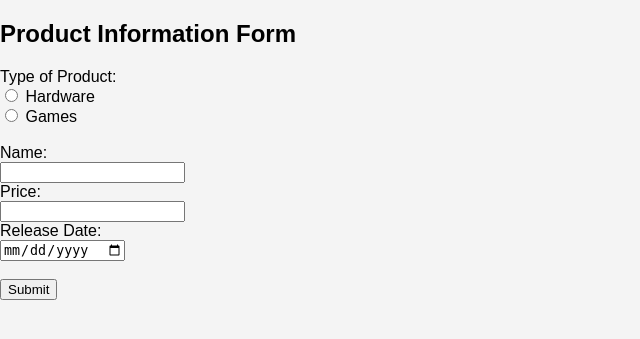
After one commit to haroldocurti/comex, a PHP site: page /product_form.php in a window 1280 px wide. The commit adds this page. Shown: the top 339 px of the page, without its empty margins (0-640 px from the left). Run offline with PHP 8.4, Linux system fonts and the light colour scheme.

Commit message:
index.php com os últimos 5 produtos adicionados, links para forms de inserção, e forms preparados. Refatoração de métodos.

```diff
--- /dev/null
+++ b/app.js
@@ -0,0 +1,27 @@
+// formScript.js
+
+// Show/hide fields based on the selected product type
+const hardwareFields = document.getElementById('hardwareFields');
+const gamesFields = document.getElementById('gamesFields');
+const hardwareRadio = document.getElementById('hardware');
+const gamesRadio = document.getElementById('games');
+
+hardwareRadio.addEventListener('change', function () {
+    hardwareFields.style.display = 'block';
+    gamesFields.style.display = 'none';
+});
+
+gamesRadio.addEventListener('change', function () {
+    hardwareFields.style.display = 'none';
+    gamesFields.style.display = 'block';
+});
+function toggleAddressInput() {
+    const addressFields = document.getElementById('addressFields');
+    const addressOption = document.getElementById('addressOption');
+
+    if (addressOption.value === 'yes') {
+        addressFields.style.display = 'block';
+    } else {
+        addressFields.style.display = 'none';
+    }
+}
--- /dev/null
+++ b/orders.php
@@ -0,0 +1 @@
+<?php
--- /dev/null
+++ b/product_form.php
@@ -0,0 +1,73 @@
+<?php
+?>
+<!DOCTYPE html>
+<html lang="en">
+<head>
+    <meta charset="UTF-8">
+    <meta name="viewport" content="width=device-width, initial-scale=1.0">
+    <link rel="stylesheet" href="styles.css">
+    <title>Product Information Form</title>
+</head>
+<body>
+
+<div class="container">
+    <h2>Product Information Form</h2>
+
+    <form action="#" method="post">
+        <label for="productType">Type of Product:</label><br>
+        <input type="radio" id="hardware" name="productType" value="hardware" required>
+        <label for="hardware">Hardware</label><br>
+        <input type="radio" id="games" name="productType" value="games" required>
+        <label for="games">Games</label><br><br>
+
+        <!-- Common Fields -->
+        <label for="productName">Name:</label><br>
+        <input type="text" id="productName" name="productName" required><br>
+
+        <label for="productPrice">Price:</label><br>
+        <input type="number" id="productPrice" name="productPrice" required><br>
+
+        <label for="releaseDate">Release Date:</label><br>
+        <input type="date" id="releaseDate" name="releaseDate" required><br>
+
+        <!-- Hardware-specific Fields -->
+        <div id="hardwareFields" style="display: none;">
+            <label for="category">Category:</label><br>
+            <select id="category" name="category">
+                <option value="console">Console</option>
+                <option value="peripheral">Peripheral</option>
+            </select><br>
+
+            <label for="manufacturer">Hardware Manufacturer:</label><br>
+            <input type="text" id="manufacturer" name="manufacturer"><br>
+        </div>
+
+        <!-- Games-specific Fields -->
+        <div id="gamesFields" style="display: none;">
+            <label for="genre">Genre:</label><br>
+            <select id="genre" name="genre">
+                <option value="action-adventure">Action-Adventure</option>
+                <option value="action-platformer">Action-Platformer</option>
+                <option value="adventure">Adventure</option>
+                <option value="beat-em-up">Beat 'em Up</option>
+                <option value="fighting">Fighting</option>
+                <option value="platformer">Platformer</option>
+                <option value="puzzle">Puzzle</option>
+                <option value="rpg">RPG</option>
+            </select><br>
+
+            <label for="developer">Developer:</label><br>
+            <input type="text" id="developer" name="developer"><br>
+
+            <label for="publisher">Publisher:</label><br>
+            <input type="text" id="publisher" name="publisher"><br>
+        </div>
+
+        <br>
+        <input type="submit" value="Submit">
+    </form>
+</div>
+
+<script src="app.js"></script>
+</body>
+</html>
--- /dev/null
+++ b/styles.css
@@ -0,0 +1,42 @@
+body {
+    font-family: Arial, sans-serif;
+    background-color: #f4f4f4;
+    margin: 0;
+    padding: 0;
+}
+
+.top-bar {
+    background-color: #333;
+    color: white;
+    padding: 10px;
+    position: fixed;
+    width: 100%;
+    top: 0;
+    z-index: 1000;
+}
+
+nav ul {
+    list-style: none;
+    margin: 0;
+    padding: 0;
+}
+
+nav ul li {
+    display: inline;
+    margin-right: 20px;
+}
+
+nav ul li a {
+    text-decoration: none;
+    color: white;
+}
+
+.content-container {
+    margin-top: 50px; /* Adjust according to your top bar height */
+    max-width: 800px;
+    margin: 50px auto;
+    background-color: #fff;
+    padding: 20px;
+    border-radius: 8px;
+    box-shadow: 0 0 10px rgba(0, 0, 0, 0.1);
+}
```
Also changed, not shown: client_form.php (added, +38 -0 lines), index.php (added, +43 -0 lines), src/Infrastructure/Persistence/PDOGamesRepository.php (+5 -5 lines), src/config.php (added, +9 -0 lines), src/dbtest.php (deleted, +0 -28 lines), src/Infrastructure/Persistence/Dao.php (line endings or trailing spaces), src/db/db.sqlite.
